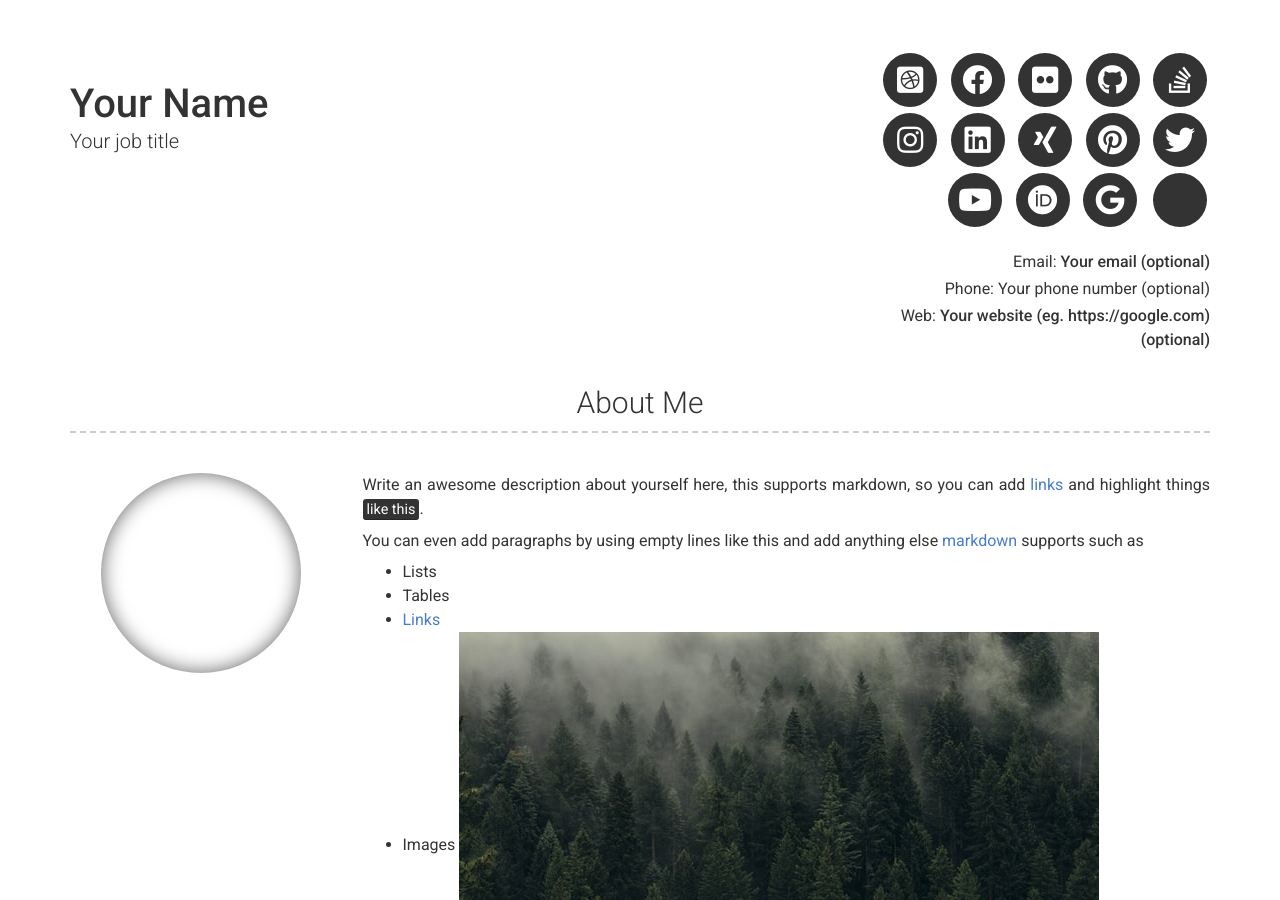
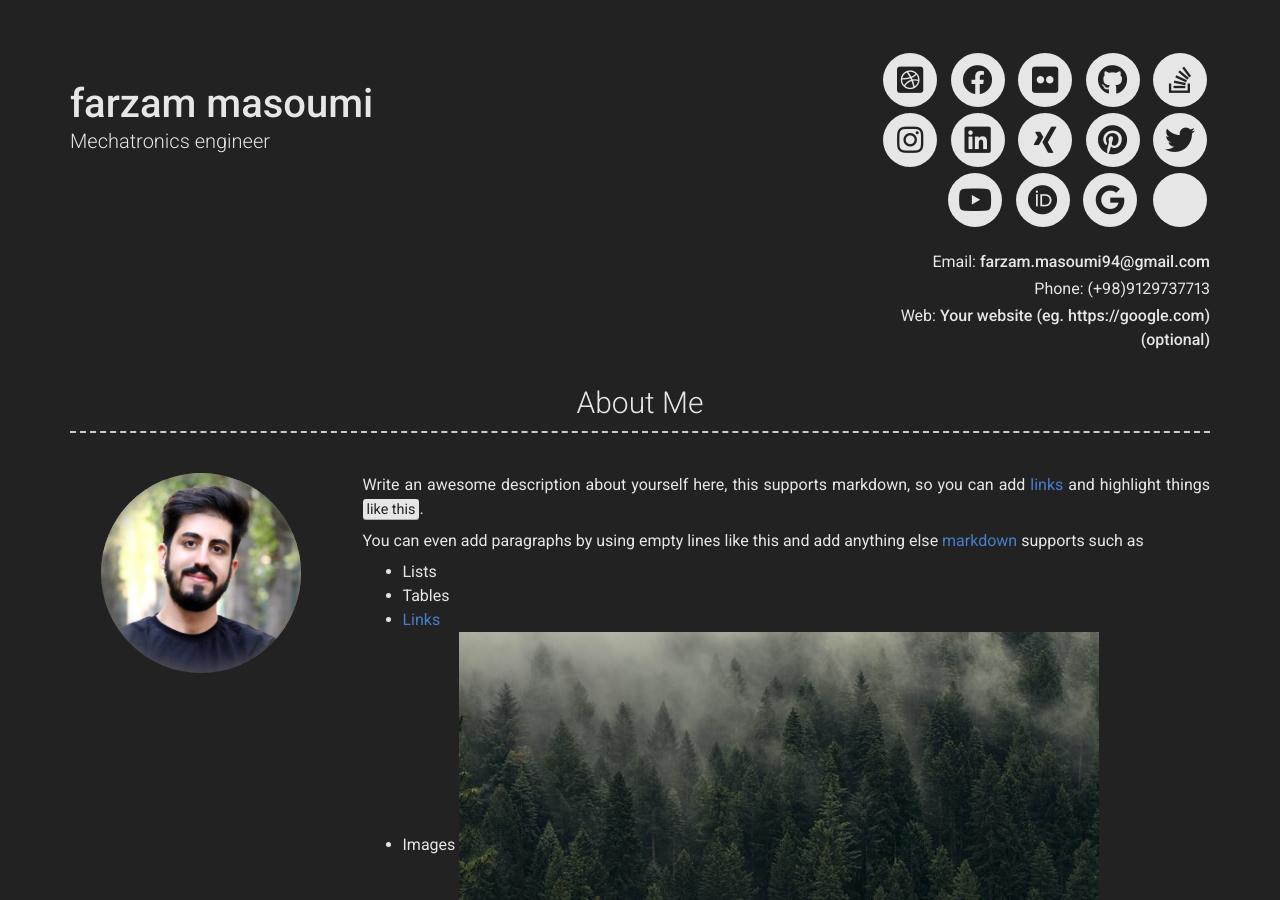
Before and after one commit to farzammasoumi/farzammasoumi.github.io, a Jekyll site: the page built from index.md, in a window 1280 px wide and 900 px high. Built offline with Jekyll 4.4.1, drawn with Linux system fonts in a browser that asks for light colours; nearby versions of some CDN libraries; some of the changed text lies outside the part shown.

Commit message:
update_commit

```diff
--- a/_config.yml
+++ b/_config.yml
@@ -6,17 +6,17 @@ repository: Git repository where your resume will be hosted, only required if yo
 version: 2
 
 # Personal info
-name: Your Name
-title: Your job title
-email: Your email (optional)
+name: farzam masoumi
+title: Mechatronics engineer
+email: farzam.masoumi94@gmail.com
 # email_title: Email (Email title override)
-phone: Your phone number (optional)
+phone: (+98)9129737713
 # phone_title: Phone (Phone title override)
 website: Your website (eg. https://google.com)(optional)
 # website_title: Web (Website title override)
 
 # Dark Mode (true/false/never)
-darkmode: false
+darkmode: true
 
 # Social links
 twitter_username: jekyllrb
@@ -50,7 +50,7 @@ additional_links:
 
 # About Section
 # about_title: About Me (Use this to override about section title)
-about_profile_image: Directory of profile image (eg. images/profile.jpg)
+about_profile_image: images/profile.jpg
 about_content: | # this will include new lines to allow paragraphs
   Write an awesome description about yourself here, this supports markdown, so you can add [links](http://foobar.com) and highlight things <mark>like this</mark>.
 
```
Also changed, not shown: images/profile.jpg (added).
